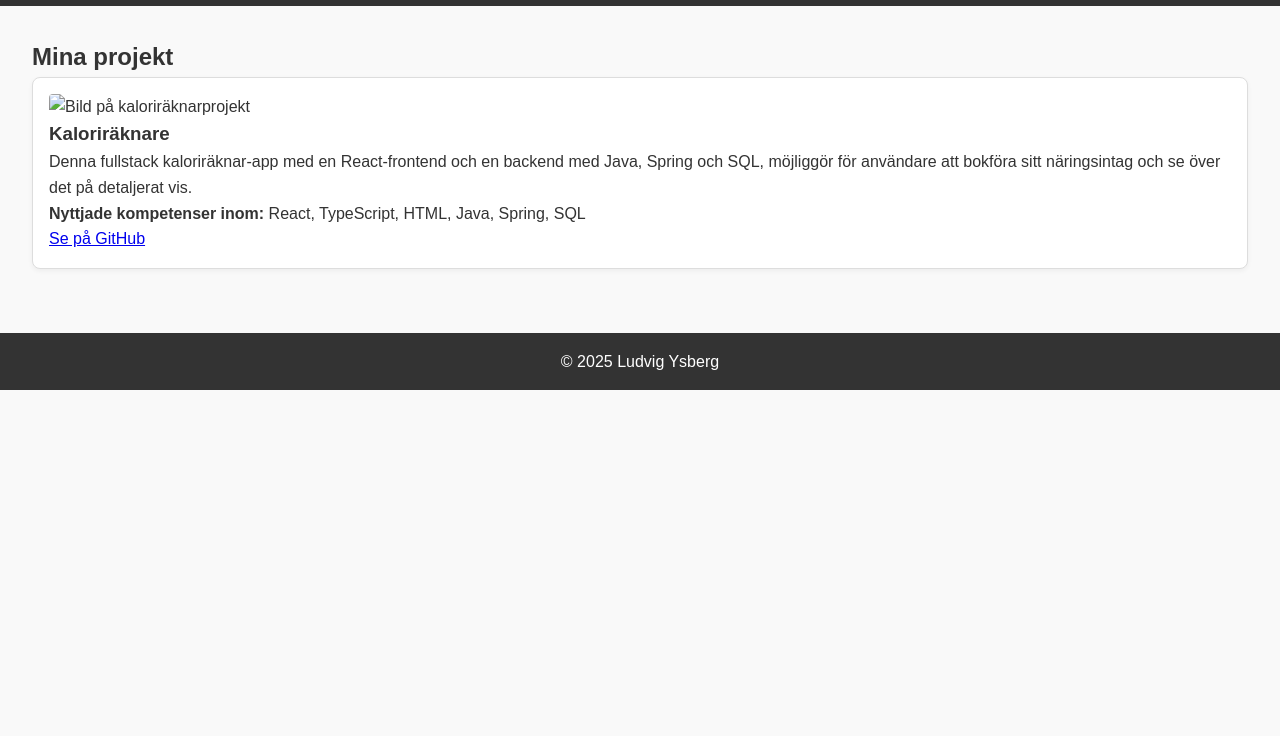
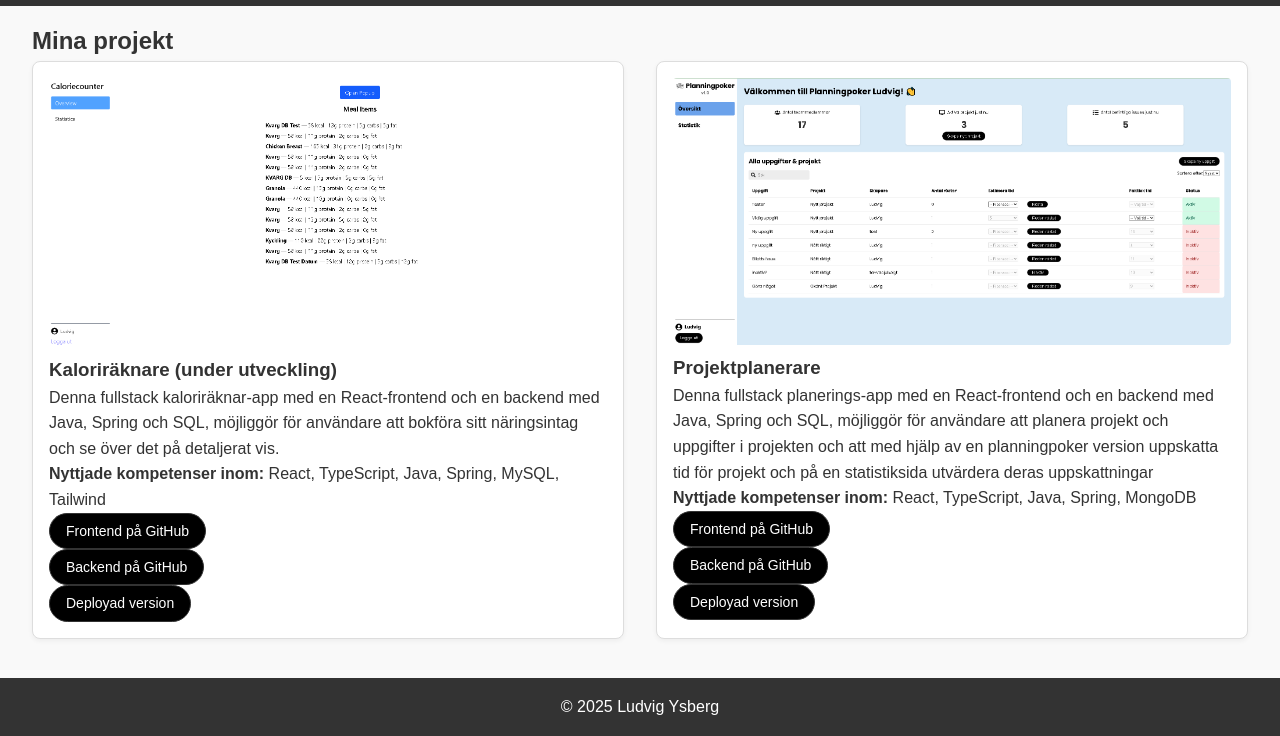
Before and after one commit to YLudvig/Portfolio, a plain HTML site: page projects.html in a window 1280 px wide. Shown: the part 64-800 px from the top of the page. Drawn offline with Linux system fonts and the light colour scheme.

Commit message:
förbättringar och styling

```diff
--- a/css/style.css
+++ b/css/style.css
@@ -8,8 +8,11 @@
 body {
     background-color: #f9f9f9;
     color: #333;
+    display: flex;
+    flex-direction: column;
     font-family: Arial, sans-serif;
     line-height: 1.6;
+    min-height: 100vh;
 }
 
 header {
@@ -35,11 +38,15 @@ nav ul li a {
     text-decoration: none;
 }
 
+main,
 .about,
 .competencies,
 .projects,
 .contact {
-    padding: 2rem;
+    flex: 1 0 auto;
+    padding-left: 2rem;
+    padding-right: 2rem;
+    padding-top: 1rem;
 }
 
 ul {
@@ -83,4 +90,28 @@ footer {
     margin-top: 2rem;
     padding: 1rem;
     text-align: center;
+    flex-shrink: 0;
 }
+
+
+a {
+  display: inline-block;
+  padding: 6px 16px;
+  background: transparent;
+  background-color: black;
+  color: #ffffff;
+  font-size: 14px;
+  font-weight: 500;
+  text-align: center;
+  text-decoration: none;
+  border: 1px solid #333;
+  border-radius: 9999px;
+  cursor: pointer;
+  transition: background-color 0.2s ease-in-out, color 0.2s ease-in-out;
+}
+
+a:hover {
+  background-color: #6ba2eb;
+  border-color: #6ba2eb;
+  box-shadow: 0 4px 6px rgba(0, 0, 0, 0.1);
+}
--- a/projects.html
+++ b/projects.html
@@ -23,12 +23,26 @@
         <h2>Mina projekt</h2>
         <div class="project-list">
             <div class="project-card">
-                <img src="" alt="Bild på kaloriräknarprojekt">
-                <h3>Kaloriräknare</h3>
+                <img src="assets\Kaloriräknarebild.png" alt="Bild på kaloriräknarprojekt">
+                <h3>Kaloriräknare (under utveckling)</h3>
                 <p>Denna fullstack kaloriräknar-app med en React-frontend och en backend med Java, Spring och SQL,
                     möjliggör för användare att bokföra sitt näringsintag och se över det på detaljerat vis. </p>
-                <p><strong>Nyttjade kompetenser inom:</strong> React, TypeScript, HTML, Java, Spring, SQL</p>
-                <a href="#">Se på GitHub</a>
+                <p><strong>Nyttjade kompetenser inom:</strong> React, TypeScript, Java, Spring, MySQL, Tailwind</p>
+                <a href="https://github.com/YLudvig/Calorie-counter-frontend">Frontend på GitHub</a><br>
+                <a href="https://github.com/YLudvig/Calorie-counter-backend">Backend på GitHub</a><br>
+                <a href="#">Deployad version</a>
+            </div>
+            <div class="project-card">
+                <img src="assets\Planningpokerbild.png" alt="Bild på projektplanerare">
+                <h3>Projektplanerare</h3>
+                <p>Denna fullstack planerings-app med en React-frontend och en backend med Java, Spring och SQL,
+                    möjliggör för användare att planera projekt och uppgifter i projekten och att med hjälp av en
+                    planningpoker version uppskatta tid för projekt och på en statistiksida utvärdera deras
+                    uppskattningar </p>
+                <p><strong>Nyttjade kompetenser inom:</strong> React, TypeScript, Java, Spring, MongoDB</p>
+                <a href="https://github.com/YLudvig/Calorie-counter-frontend">Frontend på GitHub</a><br>
+                <a href="https://github.com/YLudvig/Calorie-counter-backend">Backend på GitHub</a><br>
+                <a href="#">Deployad version</a>
             </div>
         </div>
     </div>
```
Also changed, not shown: Contact.html (+1 -0 lines), index.html (+4 -9 lines), assets/Kaloriräknarebild.png (added), assets/Planningpokerbild.png (added).
